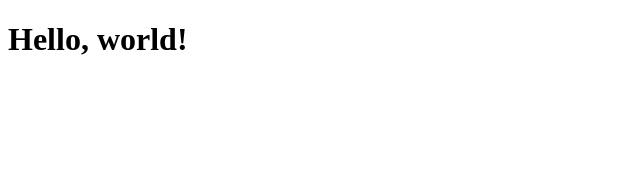
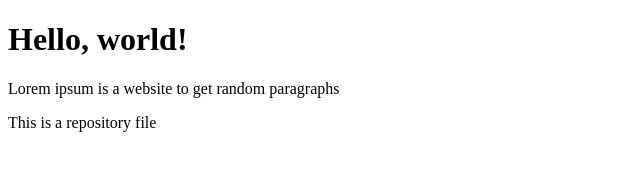
Before and after one commit to Hage714/Test-Repo, a plain HTML site: page index.html in a window 1280 px wide. Shown: the whole page, without its empty margins (0-640 px from the left). Drawn offline with Linux system fonts and the light colour scheme.

Commit message:
Update index.html

```diff
--- a/index.html
+++ b/index.html
@@ -7,5 +7,7 @@
   </head>
   <body>
     <h1>Hello, world!</h1>
+    <p>Lorem ipsum is a website to get random paragraphs</p>
+    <p>This is a repository file</p>
   </body>
 </html>
```
